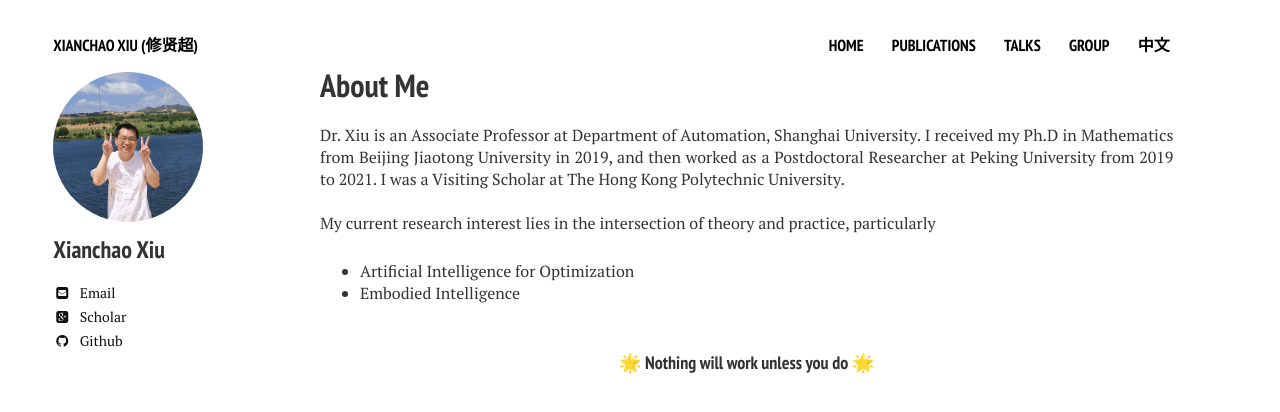
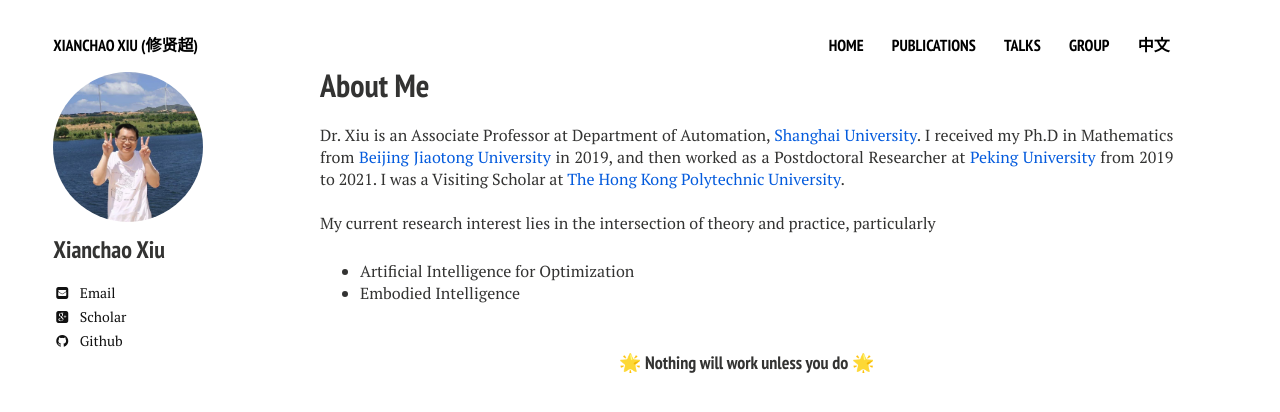
Before and after one commit to xianchaoxiu/xianchaoxiu.github.io, a Jekyll site: the page built from index.md, in a window 1280 px wide. Shown: the top 412 px of the page. Built offline with Jekyll 4.4.1, drawn with Linux system fonts in a browser that asks for light colours; nearby versions of some CDN libraries.

Commit message:
Update home2.html

```diff
--- a/_layouts/home2.html
+++ b/_layouts/home2.html
@@ -26,9 +26,9 @@
 
   <div id="index">
          <h1>About Me</h1>
-         <p> Dr. Xiu is an Associate Professor at Department of Automation, Shanghai University.
-		I received my Ph.D in Mathematics from Beijing Jiaotong University in 2019, and then worked as a Postdoctoral Researcher at Peking University from 2019 to 2021.
-		I was a Visiting Scholar at The Hong Kong Polytechnic University. <br> <br>
+         <p> Dr. Xiu is an Associate Professor at Department of Automation,  <a href="https://www.shu.edu.cn/" class="textlink" target="_blank">Shanghai University</a>.
+		I received my Ph.D in Mathematics from <a href="https://www.bjtu.edu.cn/" class="textlink" target="_blank">Beijing Jiaotong University</a> in 2019, and then worked as a Postdoctoral Researcher at <a href="https://www.pku.edu.cn/" class="textlink" target="_blank">Peking University</a> from 2019 to 2021.
+		I was a Visiting Scholar at <a href="https://www.polyu.edu.hk/" class="textlink" target="_blank">The Hong Kong Polytechnic University</a>. <br> <br>
 
 
 My current research interest lies in the intersection of theory and practice, particularly
```
